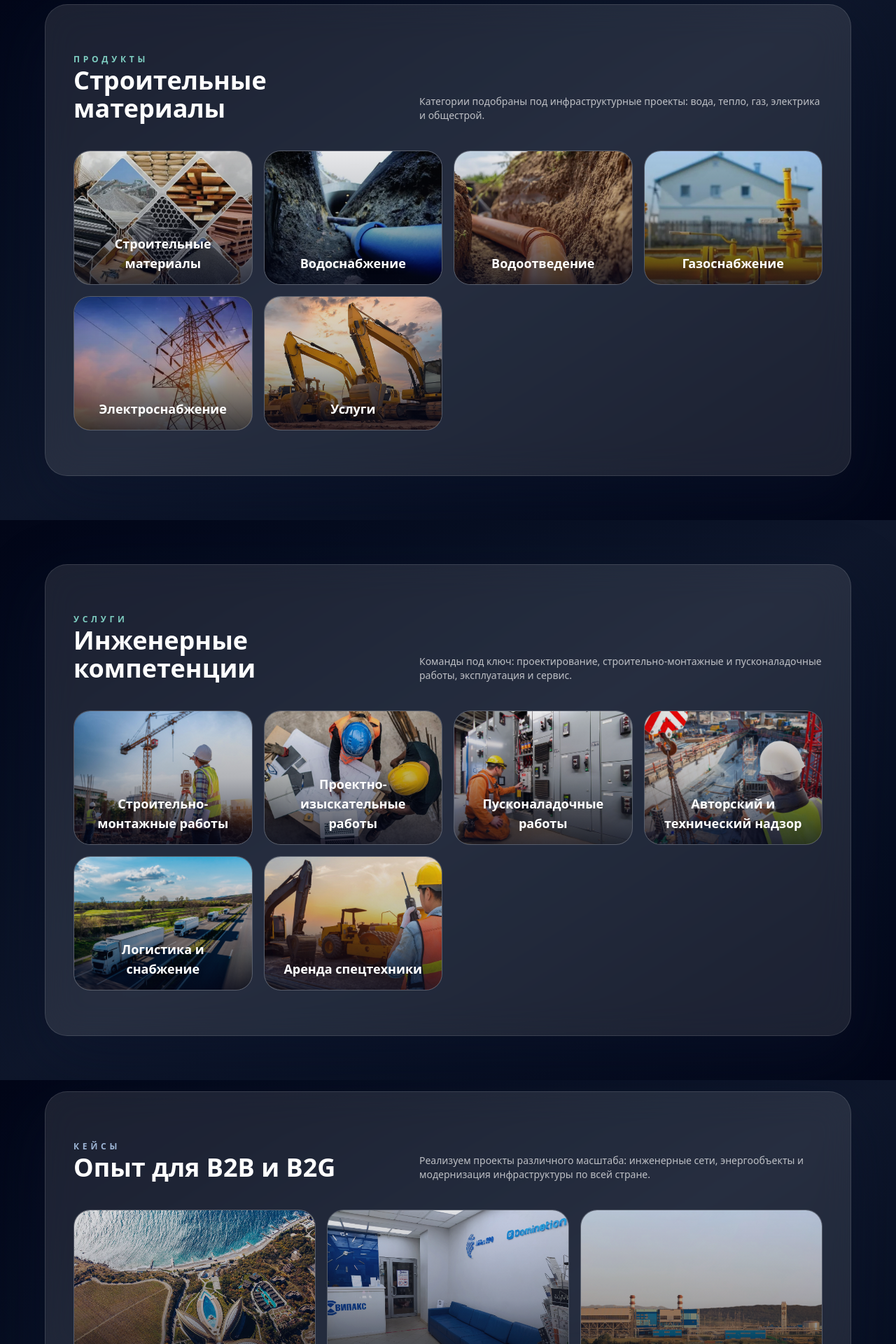
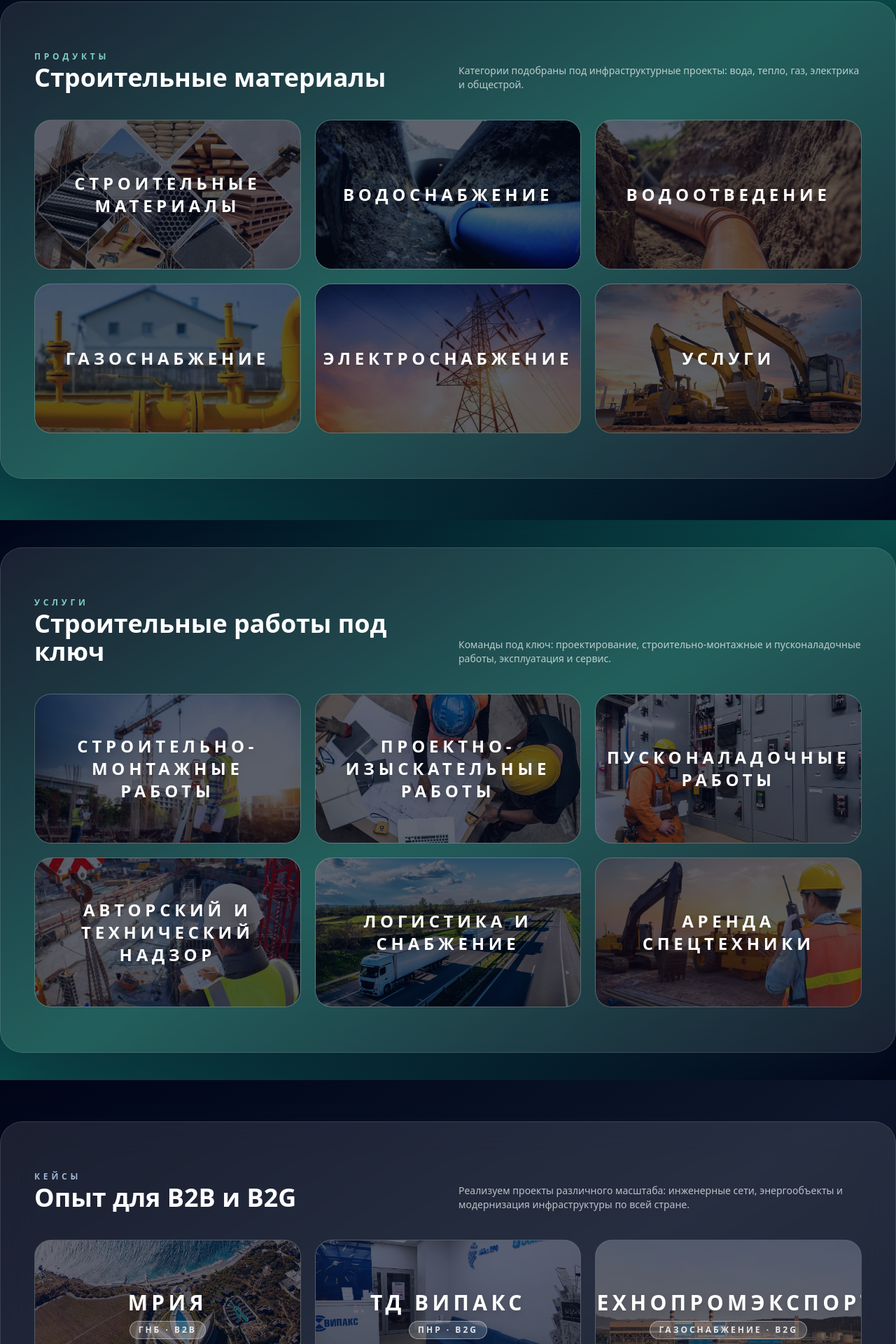
Before and after one commit to NeoKommersant/sitestroy, a Next.js app: page / in a window 1280 px wide. Shown: the part 857-2777 px from the top of the page at 70% size. Built offline with nearby package versions, Linux system fonts and the light colour scheme.

Commit message:
исправление визуала главная4

```diff
--- a/app/page.tsx
+++ b/app/page.tsx
@@ -500,7 +500,7 @@ export default function Page() {
     (direction: 1 | -1) => {
       const now = Date.now();
       const isDesktop = typeof window !== "undefined" ? window.innerWidth >= 1024 : true;
-      const debounce = isDesktop ? 650 : 250;
+      const debounce = isDesktop ? 420 : 150;
 
       if (now - navigationCooldownRef.current < debounce) {
         return;
@@ -509,10 +509,10 @@ export default function Page() {
       navigationCooldownRef.current = now;
 
       if (isDesktop) {
-        showPeek(direction, 260);
+        showPeek(direction, 220);
         window.setTimeout(() => {
           goToSection(activeSectionIndex + direction);
-        }, 160);
+        }, 120);
       } else {
         resetPeek();
         goToSection(activeSectionIndex + direction);
@@ -800,7 +800,7 @@ export default function Page() {
                   </div>
                   <div className="relative z-10 mx-auto flex h-full w-full max-w-6xl flex-col justify-center gap-6 px-6 py-24 text-white sm:px-10 lg:px-16">
                     <div className="flex flex-col items-center gap-4 text-center sm:items-start sm:text-left">
-                      <span className="text-xs font-semibold uppercase tracking-[0.4em] text-white/80">РЎС‚СЂРѕР№ РђР»СЊСЏРЅСЃ</span>
+                      <span className="text-xs font-semibold uppercase tracking-[0.4em] text-white/80">Строительная организация</span>
                       <h1 className="text-4xl font-bold leading-tight text-white drop-shadow-[0_10px_30px_rgba(0,0,0,0.35)] sm:text-5xl lg:text-6xl">
                         {slide.title}
                       </h1>
@@ -875,34 +875,57 @@ export default function Page() {
   id="product-directions"
   className="relative flex min-h-[100vh] w-full scroll-mt-32 items-center justify-center overflow-hidden bg-slate-950"
 >
-          <div className="absolute inset-0 bg-gradient-to-br from-slate-950 via-slate-900 to-slate-950" />
-          <div className="relative z-10 mx-auto w-full max-w-6xl rounded-[32px] border border-white/12 bg-white/10 px-6 py-12 text-white shadow-[0_30px_90px_rgba(10,20,45,0.45)] backdrop-blur-xl sm:px-10 lg:py-16">
+  {/* Фон секции */}
+  <div className="absolute inset-0 bg-gradient-to-br from-slate-950 via-teal-900 to-slate-950" />
+
+  {/* ШИРОКИЙ ЦЕНТРИРОВАННЫЙ КОНТЕЙНЕР-БЛОК */}
+  <div
+    className="
+      relative z-10 mx-auto w-full
+      max-w-[96rem]              /* ~1536px. Хочешь шире — поставь 100rem (1600px) */
+      rounded-[32px] border border-white/12 bg-white/10
+      px-4 sm:px-8 lg:px-10 xl:px-12
+      py-8 lg:py-12 xl:py-16
+      text-white shadow-[0_30px_90px_rgba(10,20,45,0.45)] backdrop-blur-xl
+    "
+  >
+    {/* Шапка блока */}
     <header className="flex flex-col items-center gap-4 text-center sm:flex-row sm:items-end sm:justify-between sm:text-left">
       <div>
-                <span className="text-xs font-semibold uppercase tracking-[0.4em] text-teal-200/80">Продукты</span>
-                <h2 className="text-3xl font-semibold text-white sm:text-4xl">Строительные материалы</h2>
+        <span className="text-xs font-semibold uppercase tracking-[0.4em] text-teal-200/80">
+          Продукты
+        </span>
+        <h2 className="text-3xl font-semibold text-white sm:text-4xl">
+          Строительные материалы
+        </h2>
       </div>
       <p className="max-w-xl text-sm text-white/70">
         Категории подобраны под инфраструктурные проекты: вода, тепло, газ, электрика и общестрой.
       </p>
     </header>
 
-            <div className="mt-10 grid gap-4 sm:grid-cols-3 lg:grid-cols-4">
+    {/* Сетка карточек */}
+    <div className="mt-8 lg:mt-10 grid gap-4 sm:grid-cols-2 lg:grid-cols-3 xl:gap-5">
       {directions.products.map((direction) => (
         <Link
           key={direction.slug}
           href={direction.href}
-                  className="group relative aspect-[4/3] overflow-hidden rounded-3xl border border-white/20 bg-white/5 transition hover:-translate-y-1 hover:border-white/45"
+          className="
+            group relative flex items-center justify-center overflow-hidden
+            rounded-3xl border border-white/20 bg-white/5 transition
+            hover:-translate-y-1 hover:border-white/45
+            aspect-[16/9]
+          "
         >
           <Image
             src={direction.image}
             alt={direction.alt}
             fill
             className="object-cover object-center opacity-90 transition duration-500 group-hover:scale-105 group-hover:opacity-100"
-                    sizes="100vw"
+            sizes="(min-width:1024px) 33vw, (min-width:640px) 50vw, 100vw"
           />
-                  <div className="absolute inset-0 bg-gradient-to-t from-slate-950/75 via-slate-950/20 to-transparent transition group-hover:from-slate-950/80" />
-                  <span className="absolute inset-x-4 bottom-4 text-center text-base font-semibold text-white drop-shadow-md sm:text-lg">
+          <div className="absolute inset-0 bg-slate-950/60 transition group-hover:bg-slate-950/35" />
+          <span className="relative z-10 px-4 text-center text-xl font-bold uppercase tracking-[0.24em] text-white drop-shadow-lg sm:text-2xl">
             {direction.title}
           </span>
         </Link>
@@ -911,39 +934,63 @@ export default function Page() {
   </div>
 </section>
 
+
                 <section
   ref={sectionCallbacks[2]}
   id="service-directions"
   className="relative flex min-h-[100vh] w-full scroll-mt-32 items-center justify-center overflow-hidden bg-slate-950"
 >
-          <div className="absolute inset-0 bg-gradient-to-br from-slate-950 via-slate-900 to-slate-950" />
-          <div className="relative z-10 mx-auto w-full max-w-6xl rounded-[32px] border border-white/12 bg-white/10 px-6 py-12 text-white shadow-[0_30px_90px_rgba(10,20,45,0.45)] backdrop-blur-xl sm:px-10 lg:py-16">
+  {/* Фон секции — как в product-directions */}
+  <div className="absolute inset-0 bg-gradient-to-br from-slate-950 via-teal-900 to-slate-950" />
+
+  {/* Контейнер — идентичен предыдущему блоку */}
+  <div
+    className="
+      relative z-10 mx-auto w-full
+      max-w-[96rem]
+      rounded-[32px] border border-white/12 bg-white/10
+      px-4 sm:px-8 lg:px-10 xl:px-12
+      py-8 lg:py-12 xl:py-16
+      text-white shadow-[0_30px_90px_rgba(10,20,45,0.45)] backdrop-blur-xl
+    "
+  >
+    {/* Заголовок — структура/классы те же */}
     <header className="flex flex-col items-center gap-4 text-center sm:flex-row sm:items-end sm:justify-between sm:text-left">
       <div>
-                <span className="text-xs font-semibold uppercase tracking-[0.4em] text-teal-200/80">Услуги</span>
-                <h2 className="text-3xl font-semibold text-white sm:text-4xl">Инженерные компетенции</h2>
+        <span className="text-xs font-semibold uppercase tracking-[0.4em] text-teal-200/80">
+          Услуги
+        </span>
+        <h2 className="text-3xl font-semibold text-white sm:text-4xl">
+          Строительные работы под ключ
+        </h2>
       </div>
       <p className="max-w-xl text-sm text-white/70">
         Команды под ключ: проектирование, строительно-монтажные и пусконаладочные работы, эксплуатация и сервис.
       </p>
     </header>
 
-            <div className="mt-10 grid gap-4 sm:grid-cols-3 lg:grid-cols-4">
+    {/* Сетка карточек — 1в1 как в product (3 колонки на lg, 16:9, такие же ховеры/оверлей/size) */}
+    <div className="mt-8 lg:mt-10 grid gap-4 sm:grid-cols-2 lg:grid-cols-3 xl:gap-5">
       {directions.services.map((direction) => (
         <Link
           key={direction.slug}
           href={direction.href}
-                  className="group relative aspect-[4/3] overflow-hidden rounded-3xl border border-white/20 bg-white/5 transition hover:-translate-y-1 hover:border-white/45"
+          className="
+            group relative flex items-center justify-center overflow-hidden
+            rounded-3xl border border-white/20 bg-white/5 transition
+            hover:-translate-y-1 hover:border-white/45
+            aspect-[16/9]
+          "
         >
           <Image
             src={direction.image}
             alt={direction.alt}
             fill
             className="object-cover object-center opacity-90 transition duration-500 group-hover:scale-105 group-hover:opacity-100"
-                    sizes="100vw"
+            sizes="(min-width:1024px) 33vw, (min-width:640px) 50vw, 100vw"
           />
-                  <div className="absolute inset-0 bg-gradient-to-t from-slate-950/75 via-slate-950/20 to-transparent transition group-hover:from-slate-950/80" />
-                  <span className="absolute inset-x-4 bottom-4 text-center text-base font-semibold text-white drop-shadow-md sm:text-lg">
+          <div className="absolute inset-0 bg-slate-950/60 transition group-hover:bg-slate-950/35" />
+          <span className="relative z-10 px-4 text-center text-xl font-bold uppercase tracking-[0.24em] text-white drop-shadow-lg sm:text-2xl">
             {direction.title}
           </span>
         </Link>
@@ -952,43 +999,69 @@ export default function Page() {
   </div>
 </section>
 
+
                         <section
   ref={sectionCallbacks[3]}
   id="clients"
   className="relative flex min-h-[100vh] w-full scroll-mt-32 items-center justify-center overflow-hidden bg-slate-950"
 >
+  {/* Фон остаётся твоим */}
   <div className="absolute inset-0 bg-gradient-to-br from-slate-950 via-slate-900 to-slate-950" />
-          <div className="relative z-10 mx-auto w-full max-w-6xl rounded-[32px] border border-white/12 bg-white/10 px-6 py-12 text-white shadow-[0_30px_90px_rgba(10,20,45,0.45)] backdrop-blur-xl sm:px-10 lg:py-16">
+
+  {/* Контейнер — как в предыдущих секциях */}
+  <div
+    className="
+      relative z-10 mx-auto w-full
+      max-w-[96rem]
+      rounded-[32px] border border-white/12 bg-white/10
+      px-4 sm:px-8 lg:px-10 xl:px-12
+      py-8 lg:py-12 xl:py-16
+      text-white shadow-[0_30px_90px_rgba(10,20,45,0.45)] backdrop-blur-xl
+    "
+  >
+    {/* Заголовок — 1в1 структура */}
     <header className="flex flex-col items-center gap-4 text-center sm:flex-row sm:items-end sm:justify-between sm:text-left">
       <div>
-                <span className="text-xs font-semibold uppercase tracking-[0.4em] text-blue-200/80">Кейсы</span>
-                <h2 className="text-3xl font-semibold text-white sm:text-4xl">Опыт для B2B и B2G</h2>
+        <span className="text-xs font-semibold uppercase tracking-[0.4em] text-blue-200/80">
+          Кейсы
+        </span>
+        <h2 className="text-3xl font-semibold text-white sm:text-4xl">
+          Опыт для B2B и B2G
+        </h2>
       </div>
       <p className="max-w-xl text-sm text-white/70">
         Реализуем проекты различного масштаба: инженерные сети, энергообъекты и модернизация инфраструктуры по всей стране.
       </p>
     </header>
 
-            <div className="mt-10 grid gap-4 sm:grid-cols-2 lg:grid-cols-3">
+    {/* Сетка карточек — 2x2 всегда */}
+    <div className="mt-8 lg:mt-10 grid gap-4 sm:grid-cols-2 lg:grid-cols-3 xl:gap-5">
       {clientCases.map((clientCase) => (
         <button
           key={clientCase.id}
           type="button"
           onClick={() => handleOpenCase(clientCase)}
           aria-label={`Подробнее о кейсе ${clientCase.name}`}
-                  className="group relative aspect-[4/3] overflow-hidden rounded-3xl border border-white/20 bg-white/5 text-left transition hover:-translate-y-1 hover:border-white/45"
+          className="
+            group relative flex items-center justify-center overflow-hidden
+            rounded-3xl border border-white/20 bg-white/5 transition
+            hover:-translate-y-1 hover:border-white/45
+            aspect-[16/9]
+          "
         >
           <Image
             src={clientCase.image}
             alt={clientCase.alt}
             fill
             className="object-cover object-center opacity-85 transition duration-500 group-hover:scale-105 group-hover:opacity-100"
-                    sizes="100vw"
+            sizes="(min-width:1024px) 50vw, (min-width:640px) 50vw, 100vw"
           />
-                  <div className="absolute inset-0 bg-gradient-to-t from-slate-950/80 via-slate-950/20 to-transparent transition group-hover:from-slate-950/85" />
-                  <div className="absolute inset-x-4 bottom-4 flex items-center justify-between gap-3 text-white">
-                    <span className="text-base font-semibold drop-shadow-md sm:text-lg">{clientCase.name}</span>
-                    <span className="hidden rounded-full border border-white/40 bg-white/20 px-3 py-1 text-xs font-semibold uppercase tracking-[0.25em] sm:inline-flex">
+          <div className="absolute inset-0 bg-slate-950/55 transition group-hover:bg-slate-950/35" />
+          <div className="relative z-10 flex flex-col items-center gap-2 px-4 text-center">
+            <span className="text-xl font-bold uppercase tracking-[0.18em] text-white drop-shadow-lg sm:text-3xl">
+              {clientCase.name}
+            </span>
+            <span className="rounded-full border border-white/40 bg-white/20 px-3 py-1 text-xs font-semibold uppercase tracking-[0.25em] text-white/85">
               {clientCase.sector}
             </span>
           </div>
@@ -998,31 +1071,31 @@ export default function Page() {
   </div>
 </section>
 
+
                         <section
           ref={sectionCallbacks[4]}
           id="certificates"
           className="relative flex min-h-[100vh] w-full scroll-mt-32 items-center justify-center overflow-hidden bg-slate-950"
         >
           <div className="absolute inset-0 bg-gradient-to-br from-slate-950 via-slate-900 to-slate-950" />
-          <div className="relative z-10 mx-auto w-full max-w-6xl rounded-[32px] border border-white/12 bg-white/10 px-6 py-12 text-white shadow-[0_30px_90px_rgba(10,20,45,0.45)] backdrop-blur-xl sm:px-10 lg:py-16">
+          <div className="relative z-10 mx-auto flex h-[85vh] w-[85vw] max-w-6xl flex-col rounded-[32px] border border-white/12 bg-white/10 px-6 py-12 text-white shadow-[0_30px_90px_rgba(10,20,45,0.45)] backdrop-blur-xl sm:px-10 lg:py-16">
             <header className="flex flex-col items-center gap-4 text-center sm:flex-row sm:items-end sm:justify-between sm:text-left">
               <div>
                 <span className="text-xs font-semibold uppercase tracking-[0.4em] text-blue-200/80">Компетенции</span>
-                <h2 className="text-3xl font-semibold text-white sm:text-4xl">Надёжность и подтверждения</h2>
+                <h2 className="text-3xl font-semibold text-white sm:text-4xl">Допуски и Сертификаты</h2>
               </div>
-              <p className="max-w-xl text-sm text-white/70">
-                Сертификаты ISO, Ростехнадзора и саморегулируемых организаций подтверждают опыт нашей команды.
-              </p>
+              <p className="max-w-xl text-sm text-white/70">Сертификаты ISO, Ростехнадзора и СРО подтверждают компетенции команды и допуск к работам на сложных объектах.</p>
             </header>
 
-            <div className="mt-10 grid gap-4 sm:grid-cols-3 lg:grid-cols-4">
+            <div className="mt-10 grid flex-1 gap-6 sm:grid-cols-2 lg:grid-cols-3">
               {certificates.map((certificate, index) => (
                 <button
                   key={certificate.id}
                   type="button"
                   onClick={() => handleOpenCertificate(certificate)}
                   aria-label={`Подробнее о сертификате ${certificate.title}`}
-                  className="group relative aspect-[4/3] overflow-hidden rounded-3xl border border-white/20 bg-white/5 text-left transition hover:-translate-y-1 hover:border-white/45"
+                  className="group relative flex h-full items-center justify-center overflow-hidden rounded-3xl border border-white/20 bg-white/5 transition hover:-translate-y-1 hover:border-white/45"
+                  style={{ aspectRatio: "4 / 3" }}
                 >
                   <Image
                     src={certificate.image}
@@ -1031,12 +1104,10 @@ export default function Page() {
                     className="object-cover object-center opacity-90 transition duration-500 group-hover:scale-105 group-hover:opacity-100"
                     sizes="100vw"
                   />
-                  <div className="absolute inset-0 bg-gradient-to-t from-slate-950/80 via-slate-950/20 to-transparent transition group-hover:from-slate-950/85" />
-                  <div className="absolute inset-0 flex flex-col items-start justify-end gap-1 p-4 text-white">
-                    <span className="text-sm font-semibold uppercase tracking-[0.3em] text-white/70">
-                      {String(index + 1).padStart(2, "0")}
-                    </span>
-                    <span className="text-base font-semibold drop-shadow-md sm:text-lg">{certificate.title}</span>
+                  <div className="absolute inset-0 bg-slate-950/55 transition group-hover:bg-slate-950/65" />
+                  <div className="relative z-10 flex flex-col items-center gap-2 px-4 text-center">
+                    <span className="rounded-full border border-white/40 bg-white/20 px-3 py-1 text-xs font-semibold uppercase tracking-[0.25em] text-white/85">{String(index + 1).padStart(2, "0")}</span>
+                    <span className="text-lg font-semibold uppercase tracking-[0.18em] text-white drop-shadow-lg sm:text-xl">{certificate.title}</span>
                   </div>
                 </button>
               ))}
@@ -1050,15 +1121,13 @@ export default function Page() {
           className="relative flex min-h-[100vh] w-full scroll-mt-32 items-center justify-center overflow-hidden bg-slate-950"
         >
           <div className="absolute inset-0 bg-gradient-to-br from-slate-950 via-slate-900 to-slate-950" />
-          <div className="relative z-10 mx-auto w-full max-w-6xl rounded-[32px] border border-white/12 bg-white/10 px-6 py-12 text-white shadow-[0_30px_90px_rgba(10,20,45,0.45)] backdrop-blur-xl sm:px-10 lg:py-16">
-            <div className="flex flex-col gap-10 lg:flex-row">
+          <div className="relative z-10 mx-auto flex h-[85vh] w-[85vw] max-w-6xl flex-col rounded-[32px] border border-white/12 bg-white/10 px-6 py-12 text-white shadow-[0_30px_90px_rgba(10,20,45,0.45)] backdrop-blur-xl sm:px-10 lg:py-16">
+            <div className="flex flex-1 flex-col gap-10 lg:flex-row">
               <div className="flex-1 space-y-6">
                 <div>
                   <span className="text-xs font-semibold uppercase tracking-[0.4em] text-blue-200/80">Контакты</span>
                   <h2 className="mt-3 text-3xl font-semibold text-white sm:text-4xl">Свяжитесь с нашей командой</h2>
-                  <p className="mt-4 max-w-xl text-sm text-white/70">
-                    Выберите профильного менеджера или удобный канал связи. Мы ответим в рабочее время и подключим инженеров по вашему вопросу.
-                  </p>
+                  <p className="mt-4 max-w-xl text-sm text-white/70">Выберите профильного менеджера или удобный канал связи. Мы ответим в рабочее время и подключим инженеров по вашему вопросу.</p>
                 </div>
                 <div className="grid gap-4 sm:grid-cols-2">
                   {contactPersons.map((person) => (
@@ -1066,10 +1135,7 @@ export default function Page() {
                       <p className="text-lg font-semibold text-white">{person.name}</p>
                       <p className="text-sm text-white/70">{person.role}</p>
                       <div className="mt-4 space-y-2 text-sm text-white/75">
-                        <a
-                          href={`tel:${person.phone.replace(/[^\d+]/g, '')}`}
-                          className="block font-semibold text-white hover:text-white/80"
-                        >
+                        <a href={`tel:${person.phone.replace(/[^\d+]/g, '')}`} className="block font-semibold text-white hover:text-white/80">
                           {person.phone}
                         </a>
                         <EmailCopyLink email={person.email} className="font-semibold text-white/80 hover:text-white">
```
Also changed, not shown: components/Header.tsx (+22 -9 lines), middleware.ts (deleted, +0 -37 lines). Lines whose indentation alone changed are shown as unchanged.
